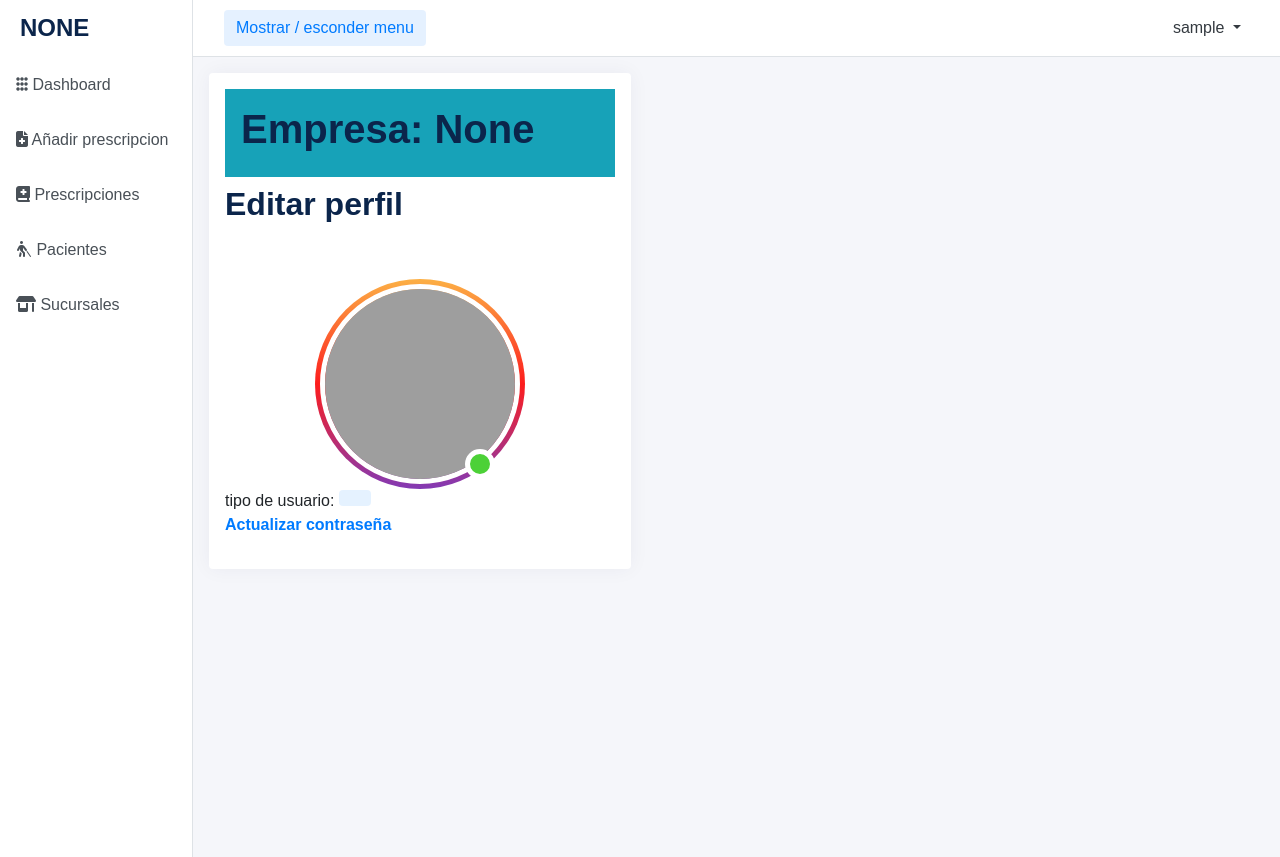
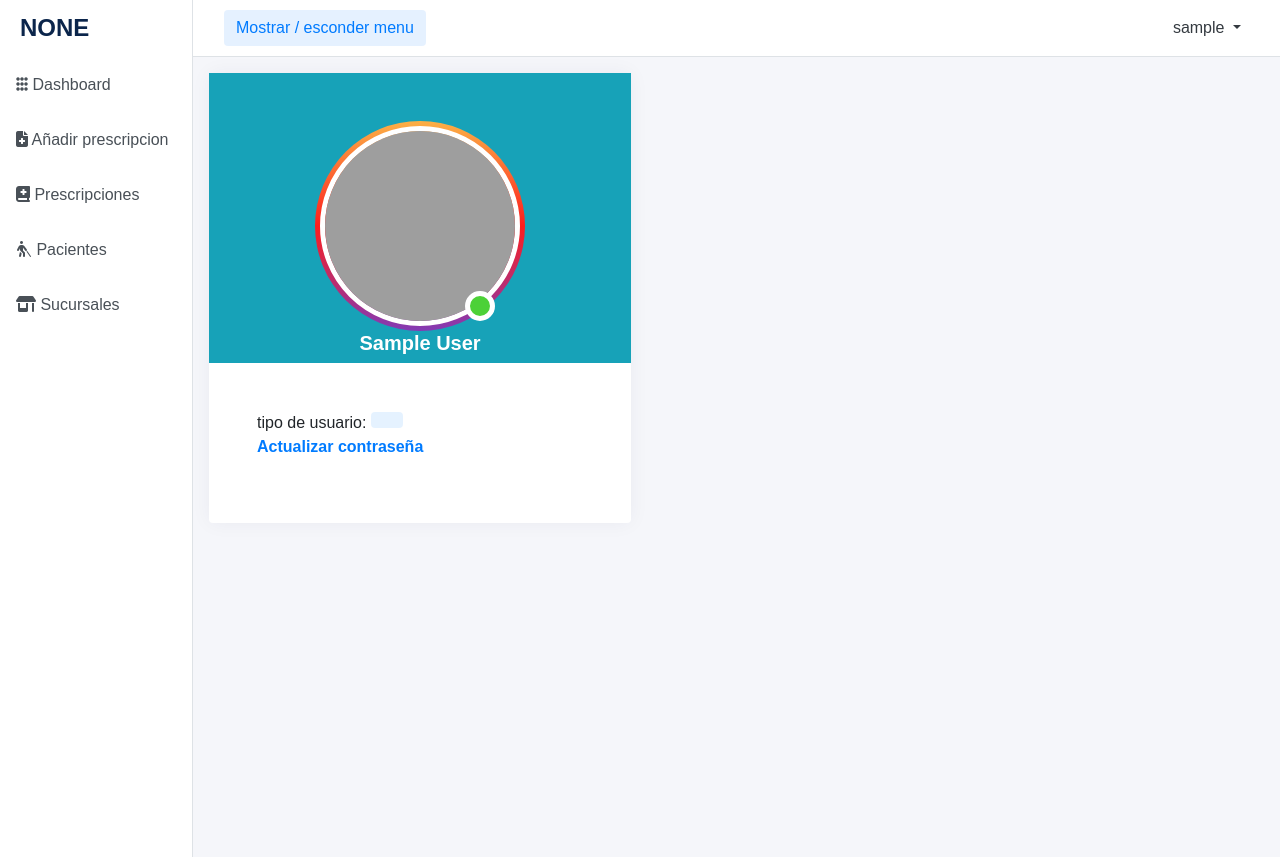
Before and after one commit to carlosCACB333/kiwioptics, a Django app: page /accounts/profile/ in a window 1280 px wide. Run offline with Django 3.2, Linux system fonts and the light colour scheme; the visitor is signed in with stand-in values (Sample User, id 1); some libraries are stand-ins or nearby versions; some web fonts are replaced; grey boxes are pictures that could not be loaded.

Commit message:
actualizacion de datos del usuario

```diff
--- a/medidas/admin.py
+++ b/medidas/admin.py
@@ -1,5 +1,5 @@
 from django.contrib import admin
-from .models import Prescription, Patient
+from .models import Prescription, Patient,CrystalTreatments,CrystalMaterial,Crystal
 # Register your models here.
 
 @admin.register(Patient)
@@ -89,3 +89,7 @@
     )
     # list_filter = ('job','habilidades')
     # filter_vertical = ('habilidades',)
+
+admin.site.register(CrystalTreatments)
+admin.site.register(CrystalMaterial)
+admin.site.register(Crystal)
--- a/medidas/urls.py
+++ b/medidas/urls.py
@@ -5,6 +5,7 @@
 app_name = 'medidas'
 urlpatterns = [
     path('', views.index, name='index'),
+    path('prueba/', views.PruebaCreateView.as_view(), name='prueba'),
     path('patients/', views.PatientListView.as_view(), name='patients'),
     path('patients/<int:pk>/add-prescription/', views.patient_add_prescription, name='patient-add'),
     # path('patients/<int:pk>/', views.patient_detail, name='patient-detail'),
--- a/users/templates/employee/employee_update.html
+++ b/users/templates/employee/employee_update.html
@@ -1,7 +1,7 @@
 {% extends 'base.html' %}
 {% load widget_tweaks %}
 {% block content %}
-<div class="card mb-5 shadow-sm border-0 shadow-hover p-3" id="employee_update">
+<div class="card mb-5 shadow-sm border-0 shadow-hover p-5" id="employee_update">
     <h2>Tus datos</h2>
 
     <form action="{% url 'users:employeeUpdate' user.get_opticuser.id %}"  method="POST" id="form_employee_update">
--- a/users/templates/optic/optic_user_update.html
+++ b/users/templates/optic/optic_user_update.html
@@ -7,7 +7,7 @@
 
 
 
-<div class="card mb-5 shadow-sm border-0 shadow-hover p-3" id="employee_update">
+<div class="card mb-5 shadow-sm border-0 shadow-hover p-5" id="employee_update">
 
 
     <form action="{% url 'users:opticUpdate' user.get_opticuser.id %}" method="POST" id="form_optic_user_update">
--- a/users/templates/users/profile.html
+++ b/users/templates/users/profile.html
@@ -42,7 +42,7 @@
 
     /* formulario */
     .form-control {
-        padding: 0.8rem 0.5rem
+        padding: 0.3rem 0.5rem
     }
 
     .border-md {
@@ -55,6 +55,10 @@
     select.form-control{
         height: auto !important;
     }
+
+   #profile_image:hover{
+    filter: brightness(50%);
+   }
 
 </style>
 
@@ -73,38 +77,48 @@
 {% endif %}
 <div class="row">
     <div class="col-xl-5 col-lg-12">
-        <div class="card mb-5 shadow-sm border-0 shadow-hover p-3">
-            <div class="p-3 mb-2 bg-info text-white"> <h1>Empresa: {{user.get_opticuser}}</h1></div>
+        <div class="card  shadow-sm border-0 shadow-hover ">
 
-            <h2 class="d-flex justify-content-between">Editar perfil
+
 
 
         </h2>
-            <div class="container mt-5">
-                <div class="d-flex justify-content-center h-100">
+            <div class="container   bg-info">
+                <div class="d-flex justify-content-center h-100 mt-5">
                     <div class="image_outer_container">
                         <div class="green_icon"></div>
                         <div class="image_inner_container">
                             {% if user.picture %}
 
                             {% if user.picture|truncatechars:7 == 'http...' %}
-                            <img src="{{user.picture}}" alt="No tiene foto de perfil">
+                            <img src="{{user.picture}}" alt="No tiene foto de perfil" id="profile_image">
                             {% else %}
-                            <img src="{{user.picture.url}}" alt="No tiene foto de perfil">
+                            <img src="{{user.picture.url}}" alt="No tiene foto de perfil" id="profile_image">
                             {% endif %}
 
 
                             {% else %}
-                            <img src="https://cdn.pixabay.com/photo/2018/11/13/22/01/instagram-3814081_960_720.png" alt="No tiene foto de perfil">
+                            <img src="https://cdn.pixabay.com/photo/2018/11/13/22/01/instagram-3814081_960_720.png" alt="No tiene foto de perfil" id="profile_image">
                             {% endif %}
 
 
                         </div>
                     </div>
+
+
                 </div>
+                <div class="d-flex justify-content-center">
+                   <h5 class="text-white"> {{user.full_name}}</h5>
+                </div>
+
+                <form action="">
+                    <input type="file" name="myImage" accept="image/jpeg"  id="id_picture" name="picture" hidden/>
+                </form>
+
+
             </div>
 
-            <div>
+            <div class="p-5">
                 tipo de usuario: <span class="badge badge-primary text-primary"><strong>{{user.user_type }}</strong></span>
                 <p>
                     <a class="text-primary font-weight-bold" data-toggle="collapse" href="#collapseExample"
@@ -237,6 +251,12 @@
                 //  $("#id_full_name").val('{{user.full_name}}');
             });
 
+            //actualizamos la foro de perfil
+
+            $("#profile_image").click(function(){
+                $("#id_picture").click();
+            })
+
         });
     </script>
 {% endif %}
```
Also changed, not shown: medidas/forms.py (+26 -3 lines), medidas/views.py (+46 -22 lines), medidas/templates/prueba.html (added).
